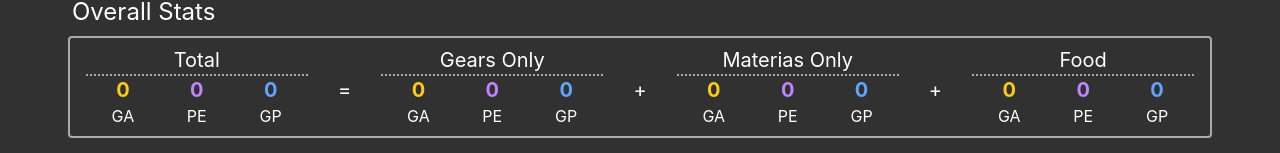
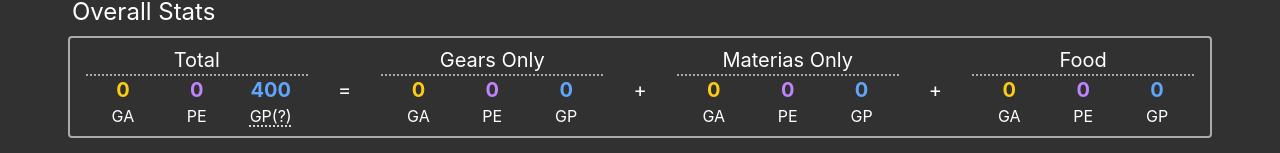
Before and after one commit to UnluckyNinja/ffxiv-gathering-gear-builder, a Nuxt app: page / in a window 1280 px wide. Shown: the part 644-797 px from the top of the page. Built offline with nearby package versions, Linux system fonts and the light colour scheme; a web font is replaced by a local one.

Commit message:
feat: add a tip & fail-safe

```diff
--- a/components/app/OverallStats.vue
+++ b/components/app/OverallStats.vue
@@ -4,7 +4,7 @@ const food = reactive(useFood())
 const foodStat = reactive(useFoodStats(food, {
   gathering: computed(() => stats.totalGathering),
   perception: computed(() => stats.totalPerception),
-  gp: computed(() => stats.totalGP),
+  gp: computed(() => stats.totalGP + 400),
 }))
 
 const { foodList } = useFoodList()
@@ -42,7 +42,7 @@ watch(foodList, (newVal) => {
         {{ stats.totalPerception + foodStat.perception }}
       </div>
       <div text-blue font-bold>
-        {{ stats.totalGP + foodStat.gp }}
+        {{ stats.totalGP + foodStat.gp + 400 }}
       </div>
       <div>=</div>
       <div text-yellow font-bold>
@@ -77,7 +77,12 @@ watch(foodList, (newVal) => {
       <div col-span-3 grid grid-cols-3 text-base>
         <div>{{ $t.ui.stat.gathering }}</div>
         <div>{{ $t.ui.stat.perception }}</div>
-        <div>{{ $t.ui.stat.gp }}</div>
+        <div
+          underline underline-dotted cursor-help :title="$t.ui.statsGPHint"
+          style="text-underline-position: under;"
+        >
+          {{ $t.ui.stat.gp }}(?)
+        </div>
       </div>
       <div col-span-1 />
       <div col-span-3 grid grid-cols-3 text-base>
--- a/locales/en_US.ts
+++ b/locales/en_US.ts
@@ -169,6 +169,7 @@ export default {
       gp: 'GP',
     },
     totalstats: 'Overall Stats',
+    statsGPHint: 'Character comes with 400GP by default',
     gearslot: {
       empty: 'Select Gear',
     },
--- a/locales/zh_CN.ts
+++ b/locales/zh_CN.ts
@@ -169,6 +169,7 @@ export default {
       gp: '采',
     },
     totalstats: '总计数据',
+    statsGPHint: '角色自带400采集力',
     gearslot: {
       empty: '点击槽位选择装备',
     },
--- a/pages/index.vue
+++ b/pages/index.vue
@@ -16,15 +16,29 @@ onMounted(() => {
   const store = useGearsetStore()
   const { foodList } = useFoodList()
 
-  if (sharedData.gearset)
+  if (sharedData.gearset) {
     store.gearset = sharedData.gearset
-  else if (localGearset.value)
-    store.gearset = JSON.parse(localGearset.value)
+  }
+  else if (localGearset.value) {
+    try {
+      store.gearset = JSON.parse(localGearset.value)
+    }
+    catch (e) {
+      localGearset.value = ''
+    }
+  }
 
-  if (sharedData.foodList)
+  if (sharedData.foodList) {
     foodList.value = sharedData.foodList
-  else if (localFood.value)
-    foodList.value = JSON.parse(localFood.value)
+  }
+  else if (localFood.value) {
+    try {
+      foodList.value = JSON.parse(localFood.value)
+    }
+    catch (e) {
+      localFood.value = ''
+    }
+  }
 
   watch(() => store.gearset, (newVal) => {
     // when using useCookie, the ref root value has to be different object to update in-browser cookie
```
